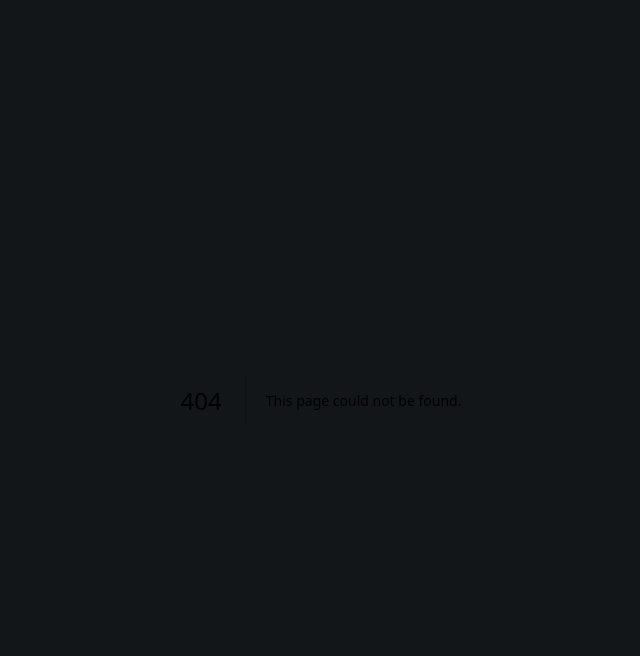
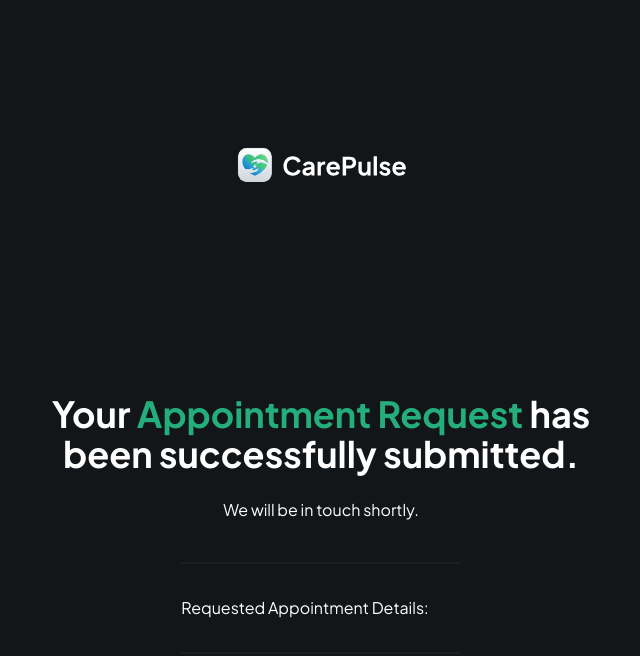
Before and after one commit to Crazyhaller/healthee, a Next.js app: page /patients/1/new-appointment/success in a window 1280 px wide. Before the commit this address had no page. Shown: the top 656 px of the page, without its empty margins (319-959 px from the left). Built offline with nearby package versions, Linux system fonts and the light colour scheme.

Commit message:
ADD: Success Page

```diff
--- /dev/null
+++ b/app/patients/[userId]/new-appointment/success/page.tsx
@@ -0,0 +1,42 @@
+import Image from 'next/image'
+import Link from 'next/link'
+import React from 'react'
+
+const Success = () => {
+  return (
+    <div className="flex h-screen max-h-screen px-[5%]">
+      <div className="success-img">
+        <Link href="/">
+          <Image
+            src="/assets/icons/logo-full.svg"
+            alt="logo"
+            width={1000}
+            height={1000}
+            className="h-10 w-fit"
+          />
+        </Link>
+
+        <section className="flex flex-col items-center">
+          <Image
+            src="/assets/gifs/success.gif"
+            height={300}
+            width={280}
+            alt="success"
+          />
+          <h2 className="header mb-6 max-w-[600px] text-center">
+            Your <span className="text-green-500">Appointment Request</span> has
+            been successfully submitted.
+          </h2>
+          <p>We will be in touch shortly.</p>
+        </section>
+
+        <section className="request-details">
+          <p>Requested Appointment Details:</p>
+          <div className="flex items-center gap-3"></div>
+        </section>
+      </div>
+    </div>
+  )
+}
+
+export default Success
```
